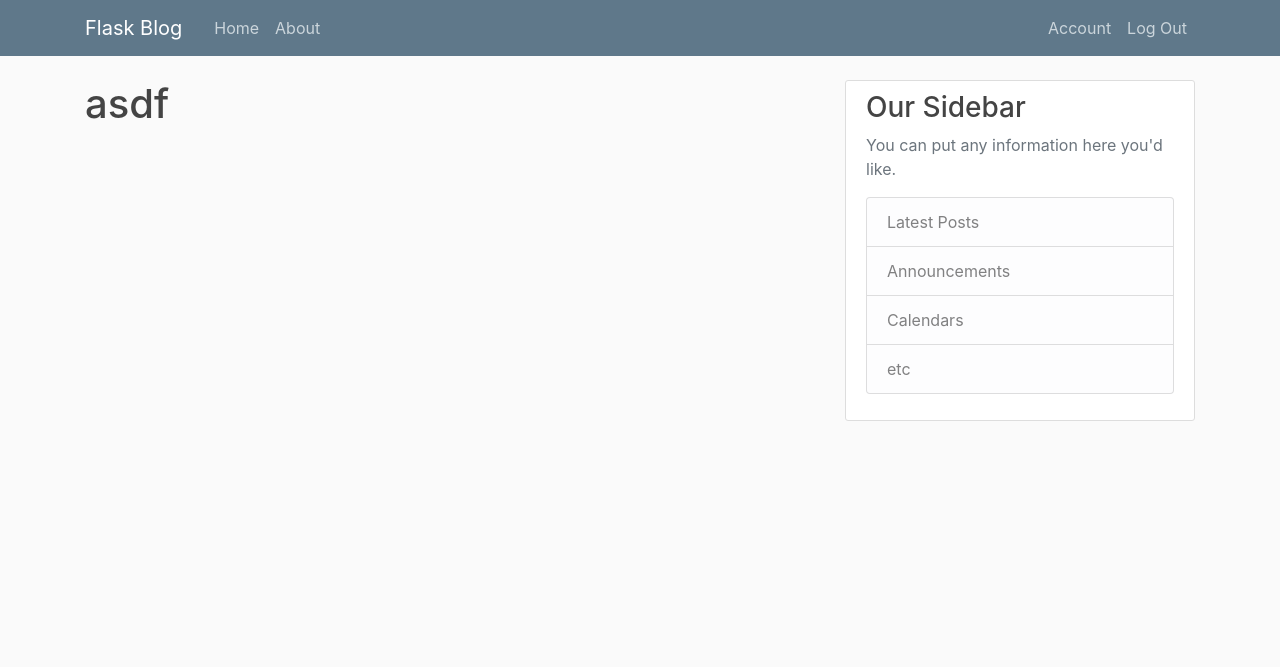
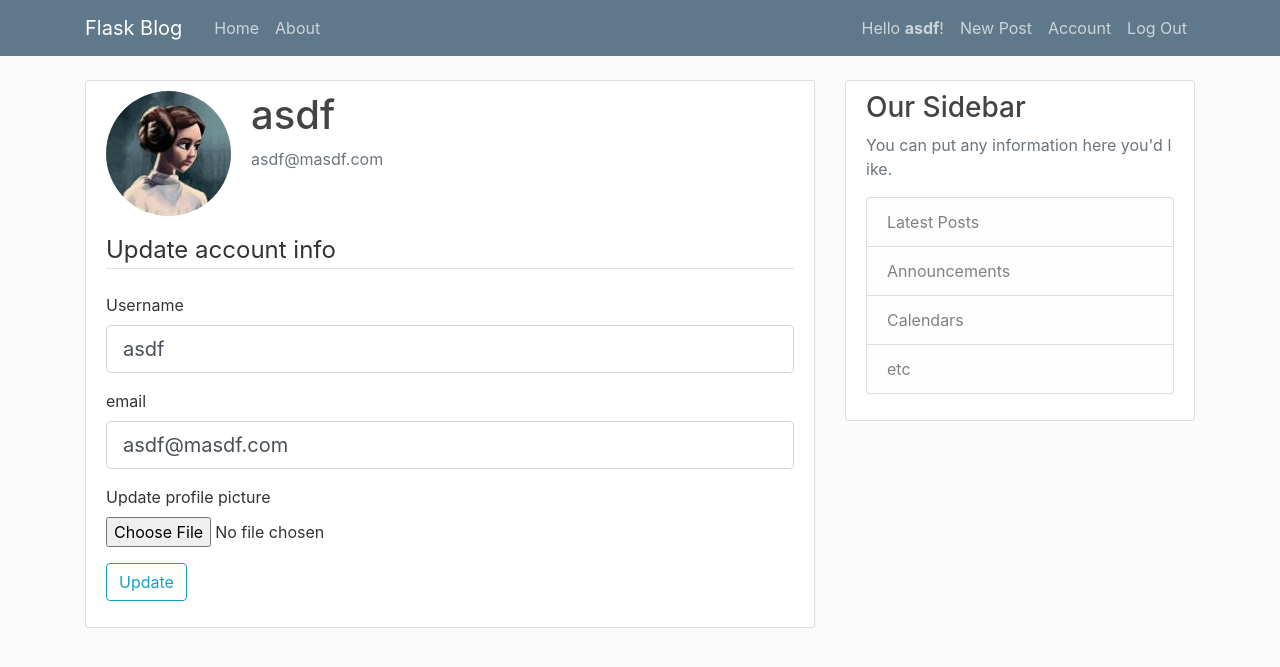
Before and after one commit to Shir-Ariel-Havron/FlaskFirstApp, a Flask app: page /account in a window 1280 px wide. Shown: the top 667 px of the page. Run offline with Flask 2, Linux system fonts and the light colour scheme; a user stored in the database is signed in; some libraries are stand-ins or nearby versions.

Commit message:
Lesson 8 - post and user managing

```diff
--- a/flaskblog/forms.py
+++ b/flaskblog/forms.py
@@ -1,7 +1,9 @@
 from flask_wtf import FlaskForm
-from wtforms import StringField, PasswordField, SubmitField, BooleanField
+from flask_wtf.file import FileField, FileAllowed
+from wtforms import StringField, PasswordField, SubmitField, BooleanField, TextAreaField
 from wtforms.validators import DataRequired, ValidationError, Length, Email, EqualTo
 from flaskblog.models import User
+from flask_login import current_user
 
 
 class RegistrationForm(FlaskForm):
@@ -29,3 +31,29 @@ class LoginForm(FlaskForm):
     password = PasswordField('password', validators=[DataRequired()])
     remember = BooleanField('Remember me')
     submit = SubmitField('Login')
+
+
+class UpdateAccountForm(FlaskForm):
+    username = StringField('Username', validators=[
+                           DataRequired(), Length(min=2, max=20)])
+    email = StringField('email', validators=[DataRequired(), Email()])
+    picture = FileField('Update profile picture', validators=[FileAllowed(['jpeg', 'jpg', 'png'])])
+    submit = SubmitField('Update')
+
+    def validate_username(self, username):
+        if username.data != current_user.username:
+            user = User.query.filter_by(username=username.data).first()
+            if user:
+                raise ValidationError('Username is taken')
+
+    def validate_email(self, email):
+        if email.data != current_user.email:
+            user = User.query.filter_by(email=email.data).first()
+            if user:
+                raise ValidationError('Email is taken')
+
+
+class PostForm(FlaskForm):
+    title = StringField('Title', validators=[DataRequired()])
+    content = TextAreaField('Content', validators=[DataRequired()])
+    submit = SubmitField('Post')
--- a/flaskblog/routes.py
+++ b/flaskblog/routes.py
@@ -1,29 +1,16 @@
-from flask import render_template, url_for, flash, redirect, request
+from flask import render_template, url_for, flash, redirect, request, abort
 from flaskblog import app, bcrypt, db
 from flaskblog.models import User, Post
-from flaskblog.forms import RegistrationForm, LoginForm
+from flaskblog.forms import RegistrationForm, LoginForm, UpdateAccountForm, PostForm
 from flask_login import login_user, current_user, logout_user, login_required
-
-
-posts = [
-    {
-        'author': 'me',
-        'title': 'first post',
-        'content': 'asdfasdfasdf',
-        'date_posted': 'April 1, 2020'
-    },
-    {
-        'author': 'me',
-        'title': 'second post',
-        'content': 'asdfasdfasdfasdfasdfasdfasdfasdf',
-        'date_posted': 'April 2, 2020'
-    }
-]
+import secrets, os
+from PIL import Image
 
 
 @app.route('/')
 @app.route('/home')
 def home():
+    posts = Post.query.all()
     return render_template('home.html', posts=posts)
 
 
@@ -69,7 +56,85 @@ def logout():
     return redirect(url_for('home'))
 
 
-@app.route('/account')
+def save_picture(form_picture):
+    random_hex = secrets.token_hex(8)
+    _, file_ext = os.path.splitext(form_picture.filename)
+    picture_file_name = random_hex + file_ext
+    picture_path = os.path.join(app.root_path, 'static/profile_pics', picture_file_name)
+
+    output_size = (125, 125)
+    i = Image.open(form_picture)
+    i.thumbnail(output_size)
+    i.save(picture_path)
+
+    return picture_file_name
+
+
+@app.route('/account', methods=['GET', 'POST'])
 @login_required
 def account():
-    return render_template('account.html', title='Account')
+    form = UpdateAccountForm()
+    if form.validate_on_submit():
+        if form.picture.data:
+            picture_file = save_picture(form.picture.data)
+            current_user.image_file = picture_file
+        current_user.username = form.username.data
+        current_user.email = form.email.data
+        db.session.commit()
+        flash('Your account has been updated', 'success')
+        return redirect(url_for('account'))
+    elif request.method == 'GET':
+        form.username.data = current_user.username
+        form.email.data = current_user.email
+    image_file = url_for('static', filename=f'profile_pics/{current_user.image_file}')
+    return render_template('account.html', title='Account', image_file=image_file, form=form)
+
+
+@app.route('/post/new', methods=['GET', 'POST'])
+@login_required
+def new_post():
+    form = PostForm()
+    if form.validate_on_submit():
+        post = Post(title=form.title.data, content=form.content.data, author=current_user)
+        db.session.add(post)
+        db.session.commit()
+        flash('Your post has been created!', 'success')
+        return redirect(url_for('home'))
+    return render_template('create_post.html', title='New Post', form=form, legend='New Post')
+
+
+@app.route('/post/<int:post_id>')
+def post(post_id):
+    post = Post.query.get_or_404(post_id)
+    return render_template('post.html', title=post.title, post=post)
+
+
+@app.route('/post/<int:post_id>/update', methods=['GET', 'POST'])
+@login_required
+def update_post(post_id):
+    post = Post.query.get_or_404(post_id)
+    if post.author != current_user:
+        abort(403)
+    form = PostForm()
+    if form.validate_on_submit():
+        post.title = form.title.data
+        post.content = form.content.data
+        db.session.commit()
+        flash('Your post has been updated!', 'success')
+        return redirect(url_for('post', post_id=post.id))
+    elif request.method == 'GET':
+        form.title.data = post.title
+        form.content.data = post.content
+    return render_template('create_post.html', title='Update Post', form=form, legend='Update Post')
+
+
+@app.route('/post/<int:post_id>/delete', methods=['POST'])
+@login_required
+def delete_post(post_id):
+    post = Post.query.get_or_404(post_id)
+    if post.author != current_user:
+        abort(403)
+    db.session.delete(post)
+    db.session.commit()
+    flash('Your post has been deleted!', 'success')
+    return redirect(url_for('home'))
--- a/flaskblog/static/main.css
+++ b/flaskblog/static/main.css
@@ -11,6 +11,9 @@ h4,
 h5,
 h6 {
   color: #444444;
+}
+p {
+  word-break: break-all;
 }
 
 .bg-steel {
@@ -59,7 +62,7 @@ a.article-title:hover {
 .article-metadata {
   padding-bottom: 1px;
   margin-bottom: 4px;
-    border-bottom: 1px solid #e3e3e3
+  border-bottom: 1px solid #e3e3e3;
 }
 
 .article-metadata a:hover {
--- a/flaskblog/templates/account.html
+++ b/flaskblog/templates/account.html
@@ -1,4 +1,56 @@
 {% extends 'layout.html' %}
 {% block content %}
-<h1>{{ current_user.username }}</h1>
+<div class="content-section">
+    <div class="media">
+      <img class="rounded-circle account-img" src="{{ image_file }}">
+      <div class="media-body">
+        <h2 class="account-heading">{{ current_user.username }}</h2>
+        <p class="text-secondary">{{ current_user.email }}</p>
+      </div>
+    </div>
+    <form method="POST" action="" enctype="multipart/form-data">
+        {{ form.hidden_tag() }}
+        <fieldset class="form=group">
+            <legend class="border-bottom mb-4">Update account info</legend>
+            <div class="form-group">
+                {{ form.username.label(class="form-control-label") }}
+                {% if form.username.errors %}
+                    {{ form.username(class="form-control form-control-lg is-invalid") }}
+                    <div class="invalid-feedback">
+                        {% for error in form.username.errors %}
+                            <span>{{ error }}</span>
+                        {% endfor %}
+                    </div>
+                {% else %}
+                {{ form.username(class="form-control form-control-lg") }}
+                {% endif %}
+            </div>
+            <div class="form-group">
+                {{ form.email.label(class="form-control-label") }}
+                {% if form.email.errors %}
+                    {{ form.email(class="form-control form-control-lg is-invalid") }}
+                    <div class="invalid-feedback">
+                        {% for error in form.email.errors %}
+                            <span>{{ error }}</span>
+                        {% endfor %}
+                    </div>
+                {% else %}
+                {{ form.email(class="form-control form-control-lg") }}
+                {% endif %}
+            </div>
+            <div class="form-group">
+                {{ form.picture.label() }}
+                {{ form.picture(class="form-control-file") }}
+                {% if form.picture.errors %}
+                    {% for error in form.picture.errors %}
+                        <span class="text-danger">{{ error }}</span></br>
+                    {% endfor %}
+                {% endif %}
+            </div>
+        </fieldset>
+        <div class="form-group">
+            {{ form.submit(class="btn btn-outline-info") }}
+        </div>
+    </form>
+</div>
 {% endblock content %}
--- a/flaskblog/templates/layout.html
+++ b/flaskblog/templates/layout.html
@@ -35,6 +35,8 @@
                     <!-- Navbar Right Side -->
                     <div class="navbar-nav">
                         {% if current_user.is_authenticated %}
+                            <span class="nav-item nav-link">Hello <b>{{ current_user.username }}</b>!</span>
+                            <a class="nav-item nav-link" href="{{ url_for('new_post') }}">New Post</a>
                             <a class="nav-item nav-link" href="{{ url_for('account') }}">Account</a>
                             <a class="nav-item nav-link" href="{{ url_for('logout') }}">Log Out</a>
                         {% else %}
```
Also changed, not shown: flaskblog/templates/create_post.html (added, +40 -0 lines), flaskblog/templates/home.html (+8 -5 lines), flaskblog/templates/post.html (added, +40 -0 lines), flaskblog/site.db, flaskblog/static/profile_pics/6a19f06996365499.jpg (added), flaskblog/static/profile_pics/74c643d5af07e227.jpeg (added), flaskblog/static/profile_pics/a32c5be2573435c7.jpeg (added), flaskblog/static/profile_pics/cc124dbcf38437f4.jpeg (added), flaskblog/static/profile_pics/default.jpeg (added). Lines whose indentation alone changed are shown as unchanged.
